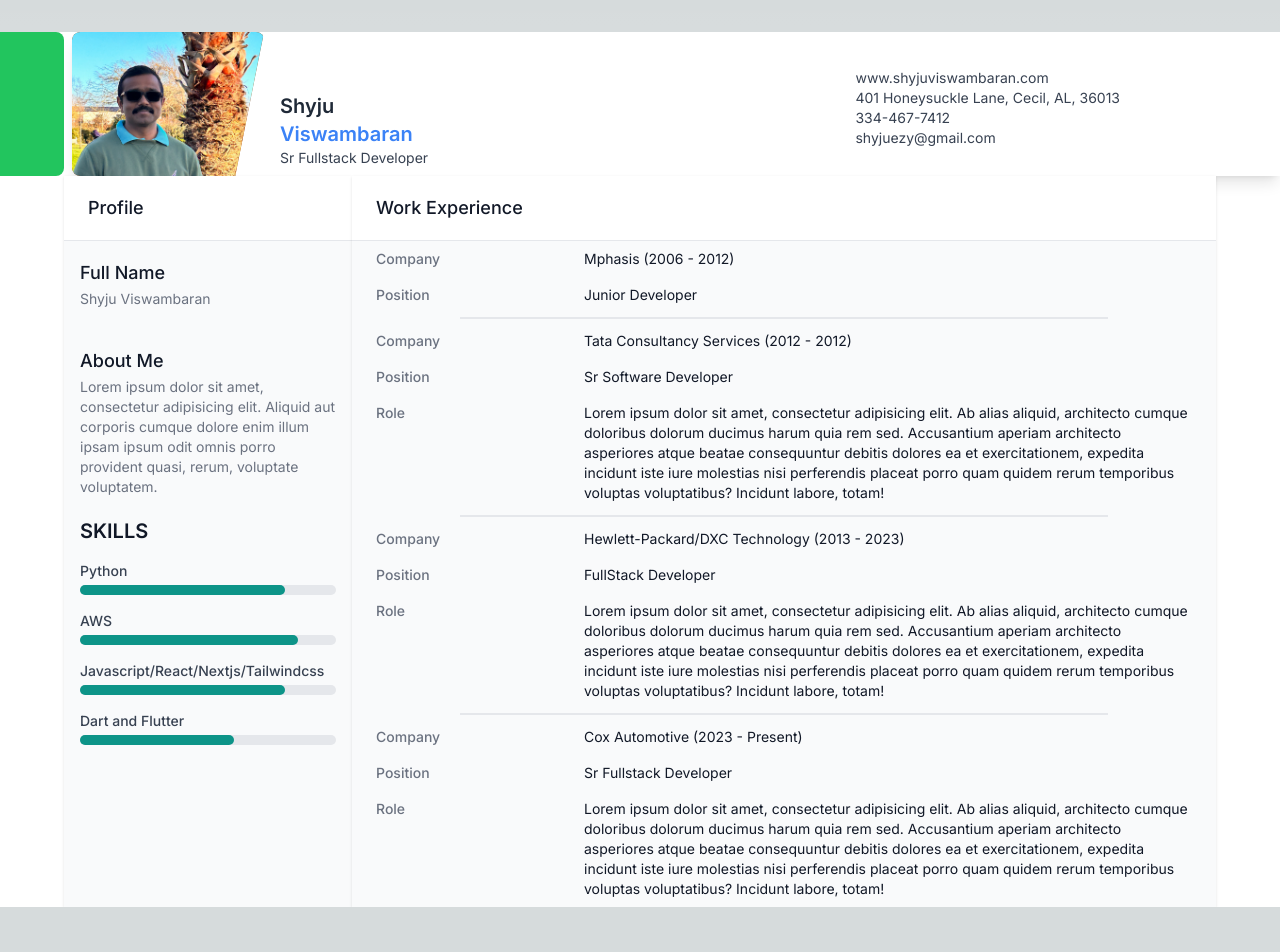
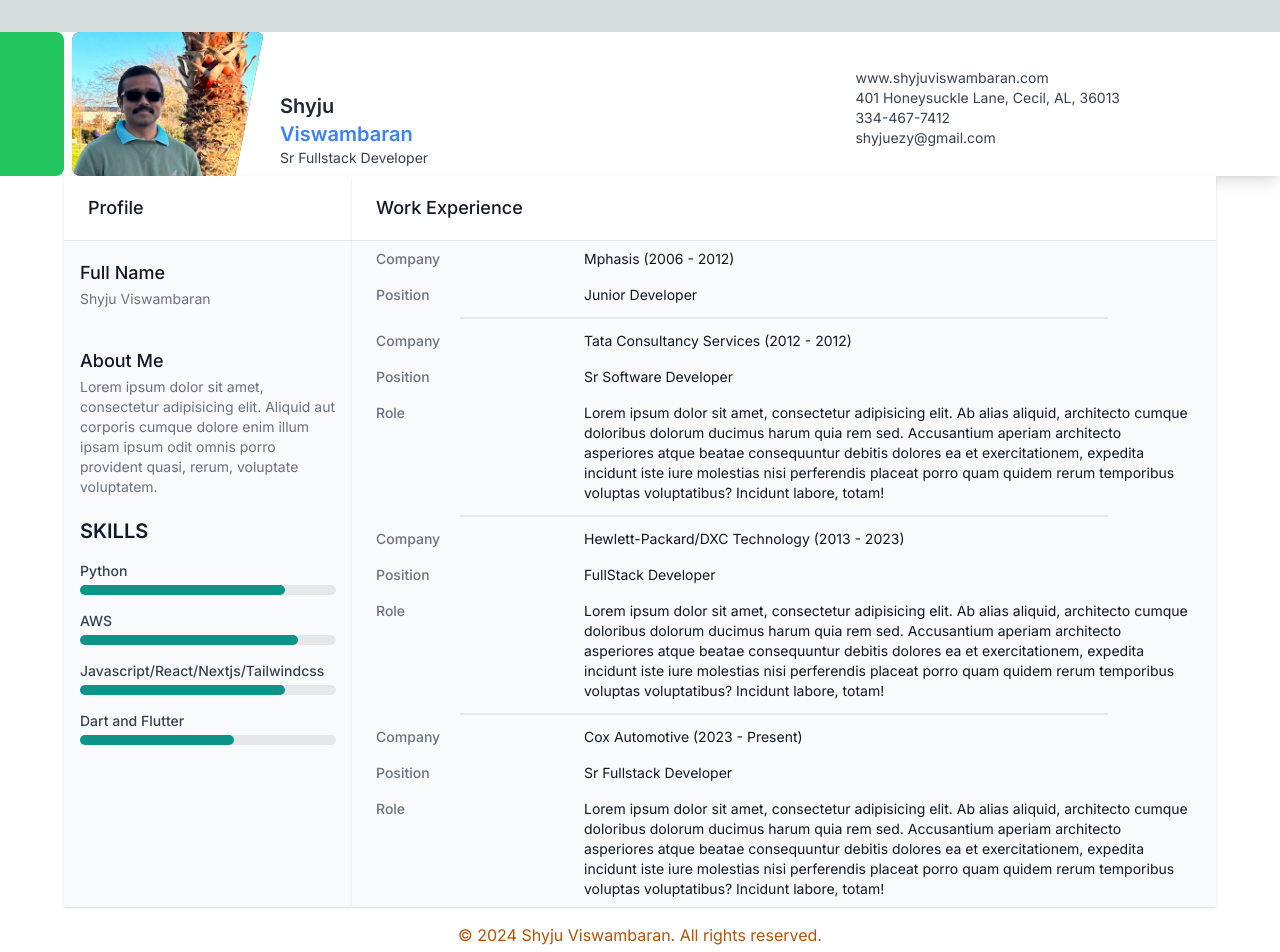
Before and after one commit to shyjuezy/profile, a Next.js app: page / in a window 1280 px wide. Shown: the top 952 px of the page. Before the commit the page ends 907 px from the top, so only its background shows below. Built offline with nearby package versions, Linux system fonts and the light colour scheme.

Commit message:
Added footer

```diff
--- a/src/app/layout.tsx
+++ b/src/app/layout.tsx
@@ -4,6 +4,7 @@ import "./globals.css";
 
 const inter = Inter({ subsets: ["latin"] });
 import Header from "@/components/Header";
+import Footer from "@/components/Footer";
 
 export const metadata: Metadata = {
   title: "Shyju Viswambaran Portfolio",
@@ -20,6 +21,7 @@ export default function RootLayout({
       <body className={inter.className}>
         <Header />
         {children}
+        <Footer />
       </body>
     </html>
   );
--- /dev/null
+++ b/src/components/Footer.tsx
@@ -0,0 +1,10 @@
+export default function Footer() {
+  return (
+    <footer className="flex justify-center p-4 bg-white text-amber-700">
+      <p>
+        &copy; {new Date().getFullYear()} Shyju Viswambaran. All rights
+        reserved.
+      </p>
+    </footer>
+  );
+}
```
Also changed, not shown: 1 other file (tests, documents, lock files or other folders).
